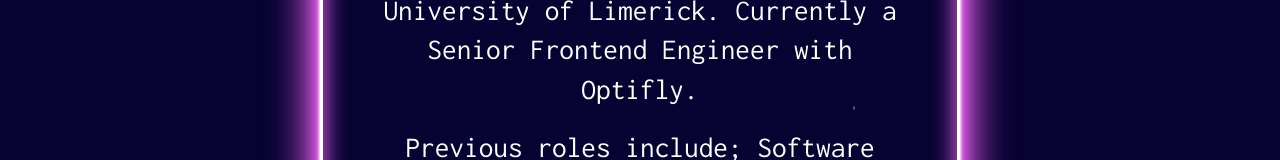
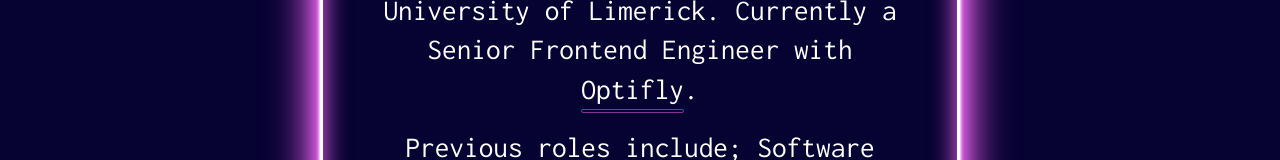
Before and after one commit to harrymckillen/harrymckillen.com, an Astro site: page / in a window 1280 px wide. Shown: the part 749-909 px from the top of the page. Built offline with nearby package versions, Linux system fonts and the light colour scheme; Astro itself is replaced by a stand-in of ours.

Commit message:
New link style: fix

```diff
--- a/src/styles/global.scss
+++ b/src/styles/global.scss
@@ -59,11 +59,12 @@
 a {
   &:not(.post-navigation a, .nav-wrapper a, .blog-index a, .the-socials a) {
     position: relative;
+    display: inline-block;
 
     &::after {
       content: "";
       position: absolute;
-      bottom: -5px;
+      bottom: -4px;
       left: 0;
       width: 100%;
       height: 4px;
@@ -77,7 +78,7 @@
     &::before {
       content: "";
       position: absolute;
-      bottom: -5px;
+      bottom: -4px;
       left: 0;
       width: 100%;
       height: 4px;
```
